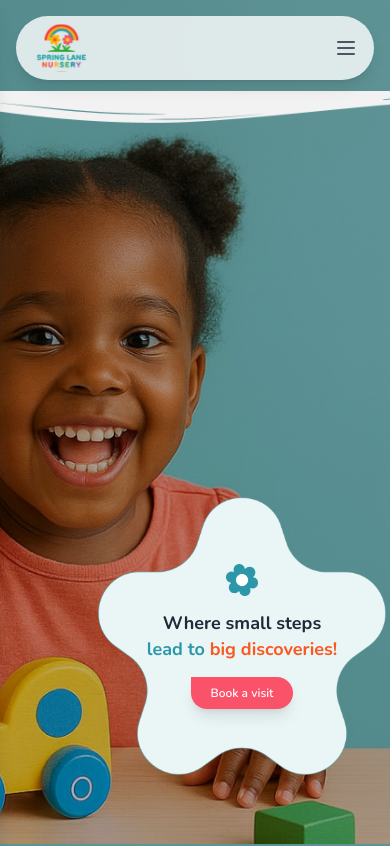
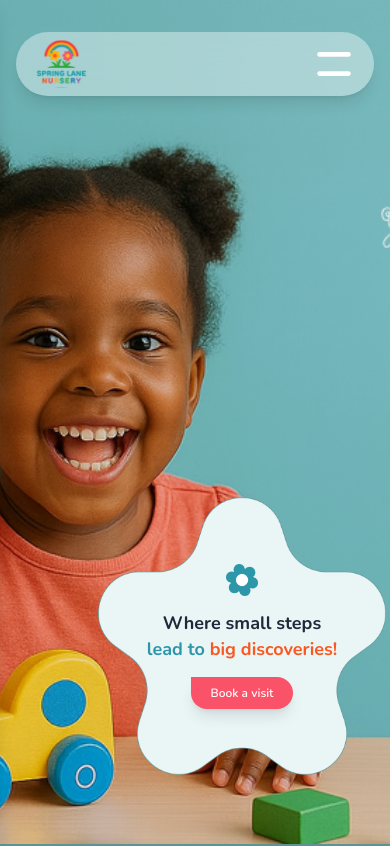
Before and after one commit to springlanenursery/spring-lane-nursery-app, a Next.js app: page / in a window 390 px wide. Shown: the top 846 px of the page. Built offline with nearby package versions, Linux system fonts and the light colour scheme.

Commit message:
changes added

```diff
--- a/src/app/api/availability/check/route.ts
+++ b/src/app/api/availability/check/route.ts
@@ -1,7 +1,6 @@
 import { NextRequest, NextResponse } from "next/server";
 import { MongoClient, Db } from "mongodb";
 
-// MongoDB connection
 let cachedDb: Db | null = null;
 
 async function connectToDatabase(): Promise<Db> {
@@ -16,11 +15,10 @@ async function connectToDatabase(): Promise<Db> {
   return db;
 }
 
-// Email service using Postmark
 async function sendAvailabilityRequestEmail(data: AvailabilityRequest) {
   const postmarkToken = process.env.POSTMARK_SERVER_TOKEN;
-  const fromEmail = process.env.FROM_EMAIL || "noreply@yourdomain.com";
-  const adminEmail = process.env.ADMIN_EMAIL || "admin@yourdomain.com";
+  const fromEmail = process.env.FROM_EMAIL || "";
+  const adminEmail = process.env.ADMIN_EMAIL || "";
 
   if (!postmarkToken) {
     console.error("Postmark server token not configured");
@@ -29,7 +27,6 @@ async function sendAvailabilityRequestEmail(data: AvailabilityRequest) {
 
   const emailTemplate = generateEmailTemplate(data);
 
-  // Send notification email to admin
   const adminEmailPayload = {
     From: fromEmail,
     To: adminEmail,
@@ -38,11 +35,10 @@ async function sendAvailabilityRequestEmail(data: AvailabilityRequest) {
     TextBody: emailTemplate.adminText,
   };
 
-  // Note: User email functionality commented out as email field is not collected
-  // To enable user confirmation emails, add email field to the form and uncomment below:
+
   // const userEmailPayload = {
   //   From: fromEmail,
-  //   To: data.email, // Add email field to AvailabilityRequest interface
+  //   To: data.email,
   //   Subject: "Availability Request Received - Thank You!",
   //   HtmlBody: emailTemplate.userHtml,
   //   TextBody: emailTemplate.userText,
@@ -440,15 +436,16 @@ function validateAvailabilityRequest(data: ValidationInput): {
   }
 
   // Phone number format validation (basic)
-  const phoneRegex = /^[\+]?[1-9][\d]{3,14}$/;
-  if (
-    data.phoneNumber &&
-    typeof data.phoneNumber === "string" &&
-    !phoneRegex.test(data.phoneNumber.replace(/\s|-|\(|\)/g, ""))
-  ) {
-    errors.push("Please enter a valid phone number");
+
+  if (data.phoneNumber && typeof data.phoneNumber === "string") {
+    const cleanedPhone = data.phoneNumber.replace(/\s|-|\(|\)/g, "");
+
+    const phoneRegex = /^\+?[0-9]{7,15}$/;
+
+    if (!phoneRegex.test(cleanedPhone)) {
+      errors.push("Please enter a valid phone number");
+    }
   }
-
   return {
     isValid: errors.length === 0,
     errors,
@@ -510,7 +507,7 @@ export async function POST(request: NextRequest) {
 
     const result = await collection.insertOne(dbRecord);
 
-   // Send email notifications (async, don't block the response)
+    // Send email notifications (async, don't block the response)
     sendAvailabilityRequestEmail(availabilityRequest).catch((error) => {
       console.error("Failed to send availability request email:", error);
     });
--- a/src/components/common/Header.tsx
+++ b/src/components/common/Header.tsx
@@ -23,7 +23,8 @@ const Header: React.FC<HeaderProps> = ({
   // Handle scroll effect for sticky navigation
   useEffect(() => {
     const handleScroll = () => {
-      const scrollTop = window.pageYOffset || document.documentElement.scrollTop;
+      const scrollTop =
+        window.pageYOffset || document.documentElement.scrollTop;
       setIsScrolled(scrollTop > 50);
     };
 
@@ -126,7 +127,7 @@ const Header: React.FC<HeaderProps> = ({
         const element = document.getElementById(sectionId);
         if (element) {
           // Increased navbar height to push sections down more
-          const navbarHeight = 150; // Increased from 80 to 150
+          const navbarHeight = 600; // Increased from 80 to 150
           const elementPosition = element.offsetTop - navbarHeight;
 
           window.scrollTo({
@@ -147,6 +148,8 @@ const Header: React.FC<HeaderProps> = ({
   useEffect(() => {
     if (typeof window !== "undefined" && window.location.hash) {
       const hash = window.location.hash.replace("#", "");
+      console.log({ hash });
+
       // Give more time for route changes to complete
       const delay = pathname === "/" ? 100 : 1000;
       setTimeout(() => {
@@ -197,14 +200,12 @@ const Header: React.FC<HeaderProps> = ({
       {/* Desktop Sticky Navigation */}
       <nav
         className={`hidden lg:block fixed top-0 left-0 right-0 z-50 transition-all duration-300 ${
-          isScrolled
-            ? "bg-white shadow-md"
-            : "bg-transparent"
+          isScrolled ? "bg-white shadow-md" : "bg-transparent"
         }`}
       >
         <div className="max-w-[1440px] mx-auto px-8">
           <div className="max-w-[1078px] mx-auto">
-            <div className="flex items-center justify-between h-16 lg:h-20">
+            <div className="flex items-center justify-between h-16 lg:h-25">
               {/* Logo */}
               <div className="flex-shrink-0">
                 <Link href="/" className="flex items-center">
@@ -402,19 +403,13 @@ const Header: React.FC<HeaderProps> = ({
               onClick={closeMobileMenu}
               className="text-gray-600 hover:text-gray-800 p-2 rounded-full hover:bg-gray-100 cursor-pointer transition-colors duration-200"
             >
-              <svg
-                className="w-5 h-5"
-                fill="none"
-                stroke="currentColor"
-                viewBox="0 0 24 24"
-              >
-                <path
-                  strokeLinecap="round"
-                  strokeLinejoin="round"
-                  strokeWidth={2}
-                  d="M6 18L18 6M6 6l12 12"
-                />
-              </svg>
+              <Image
+                src="/assets/menu.svg"
+                alt="Spring Lane Nursery"
+                width={20}
+                height={20}
+                className="h-12 w-auto"
+              />
             </button>
           </div>
 
--- a/src/components/common/Navbar.tsx
+++ b/src/components/common/Navbar.tsx
@@ -63,7 +63,7 @@ const Navbar: React.FC = () => {
         }`}
       >
         <div className="max-w-[1078px] mx-auto px-4 sm:px-6 lg:px-8">
-          <div className="flex items-center justify-between h-16 lg:h-20">
+          <div className="flex items-center justify-between h-16 lg:h-25">
             {/* Logo */}
             <div className="flex-shrink-0">
               <Link href="/" className="flex items-center">
--- a/src/components/home/Hero.tsx
+++ b/src/components/home/Hero.tsx
@@ -13,7 +13,7 @@ const Hero: React.FC = () => {
     <>
       <section className="relative w-full h-screen overflow-hidden">
         {/* Background Hero Image */}
-        <div className="absolute inset-0">
+        <div className="absolute inset-0 hidden md:block">
           <Image
             src="/assets/hero-bg.png"
             alt="Happy child playing"
@@ -21,6 +21,20 @@ const Hero: React.FC = () => {
             className="object-cover object-center"
             priority
           />
+
+          {/* Overlay for better text readability */}
+          <div className="absolute inset-0 bg-black/5"></div>
+        </div>
+
+        <div className="absolute inset-0 md:hidden">
+          <Image
+            src="/assets/hero-mobile.png"
+            alt="Happy child playing"
+            fill
+            className="object-cover object-center"
+            priority
+          />
+
           {/* Overlay for better text readability */}
           <div className="absolute inset-0 bg-black/5"></div>
         </div>
--- a/src/components/home/Navbar.tsx
+++ b/src/components/home/Navbar.tsx
@@ -73,7 +73,7 @@ const Navbar: React.FC = () => {
       e.preventDefault();
       const element = document.getElementById(item.href);
       if (element) {
-        const navbarHeight = 80; // Adjust this to match your navbar height
+        const navbarHeight = 120; // Adjust this to match your navbar height
         const elementPosition = element.offsetTop - navbarHeight;
 
         window.scrollTo({
@@ -101,14 +101,14 @@ const Navbar: React.FC = () => {
       {/* Mobile: Rounded pill navbar with conditional styling */}
       <div
         className={`md:hidden transition-all duration-300 ${
-          isScrolled ? "mx-0 mt-0" : "mx-4 mt-4"
+          isScrolled ? "mx-0 mt-0" : "mx-4 mt-8"
         }`}
       >
         <div
           className={`px-4 transition-all duration-300 ${
             isScrolled
               ? "bg-white shadow-md rounded-none"
-              : "bg-white/80 backdrop-blur-md rounded-full shadow-lg"
+              : "bg-white/40 backdrop-blur-md rounded-full shadow-lg"
           }`}
         >
           <div className="flex items-center justify-between h-16">
@@ -131,19 +131,13 @@ const Navbar: React.FC = () => {
                 onClick={toggleMobileMenu}
                 className="text-gray-600 cursor-pointer"
               >
-                <svg
-                  className="w-6 h-6"
-                  fill="none"
-                  stroke="currentColor"
-                  viewBox="0 0 24 24"
-                >
-                  <path
-                    strokeLinecap="round"
-                    strokeLinejoin="round"
-                    strokeWidth={2}
-                    d="M4 6h16M4 12h16M4 18h16"
-                  />
-                </svg>
+                <Image
+                  src="/assets/menu.svg"
+                  alt="Spring Lane Nursery"
+                  width={20}
+                  height={20}
+                  className="h-12 w-auto"
+                />
               </button>
             </div>
           </div>
@@ -156,7 +150,7 @@ const Navbar: React.FC = () => {
       >
         <div className="">
           <div className="max-w-[1078px] mx-auto px-0">
-            <div className="flex items-center justify-between h-16 lg:h-20">
+            <div className="flex items-center justify-between h-16 lg:h-25">
               {/* Logo */}
               <div className="flex-shrink-0">
                 <Link href="/" className="flex items-center">
```
Also changed, not shown: public/assets/hero-mobile.png (added), public/assets/menu.svg (added).
